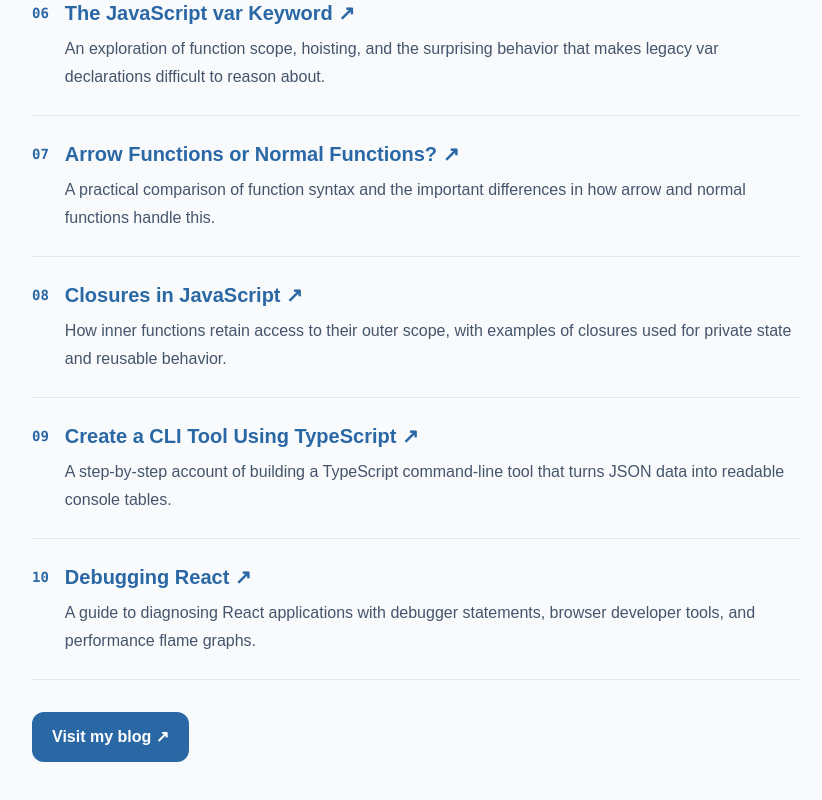
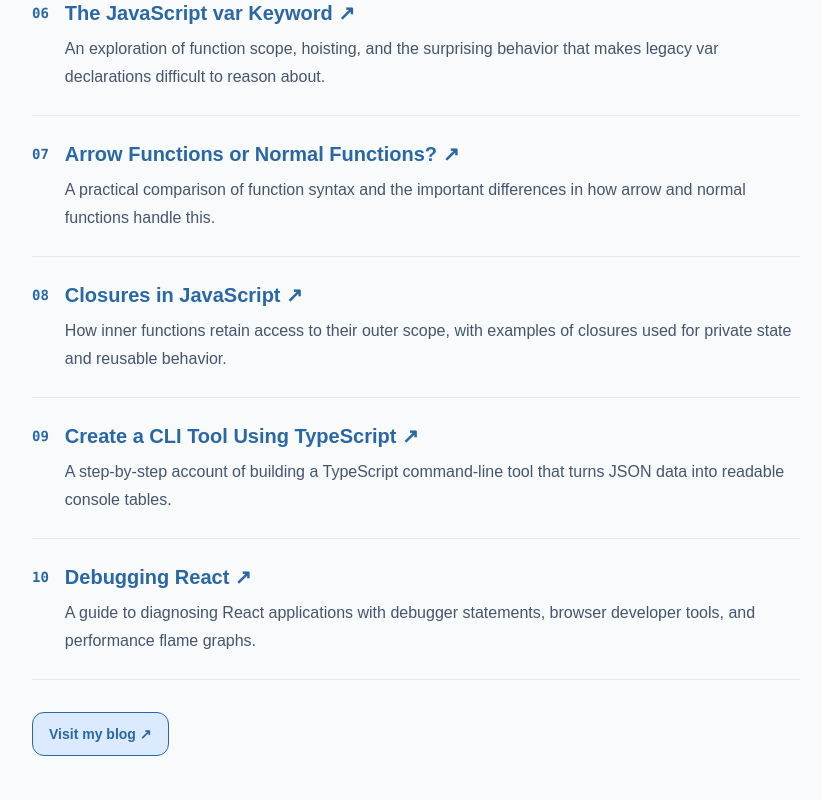
Before and after one commit to ayonious/oyon-portfolio, a Next.js app: page /blog in a window 1280 px wide. Shown: the part 970-1770 px from the top of the page, without its empty margins (354-1176 px from the left). Built offline with nearby package versions, Linux system fonts and the light colour scheme.

Commit message:
fix: use shared button for blog link

```diff
--- a/app/blog/page.tsx
+++ b/app/blog/page.tsx
@@ -1,3 +1,4 @@
+import Button from "../../components/Button";
 import HeadingLink from "../../components/HeadingLink";
 import { pageContent } from "../../config/siteContent";
 import { featuredBlogPosts } from "../../config/blogPosts";
@@ -32,14 +33,14 @@ export default function BlogPage() {
         ))}
       </ol>
 
-      <a
+      <Button
         href={pageContent.blog.url}
         target="_blank"
         rel="noreferrer"
-        className="mt-8 inline-flex rounded-xl bg-[var(--accent)] px-5 py-3 font-semibold !text-white no-underline transition-opacity hover:opacity-85"
+        className="mt-8"
       >
         {pageContent.blog.linkLabel}
-      </a>
+      </Button>
     </section>
   );
 }
```
Also changed, not shown: 1 other file (tests, documents, lock files or other folders).
